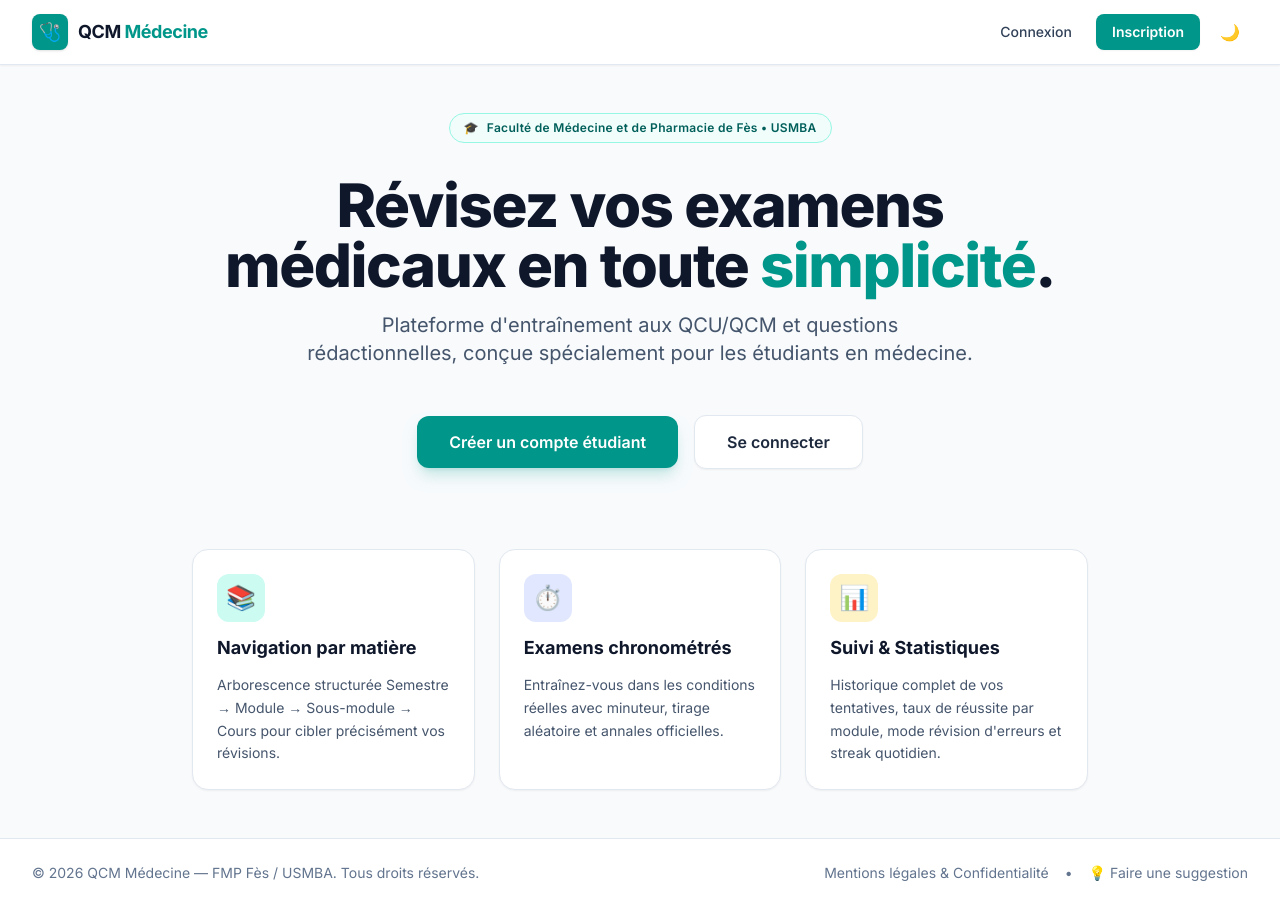
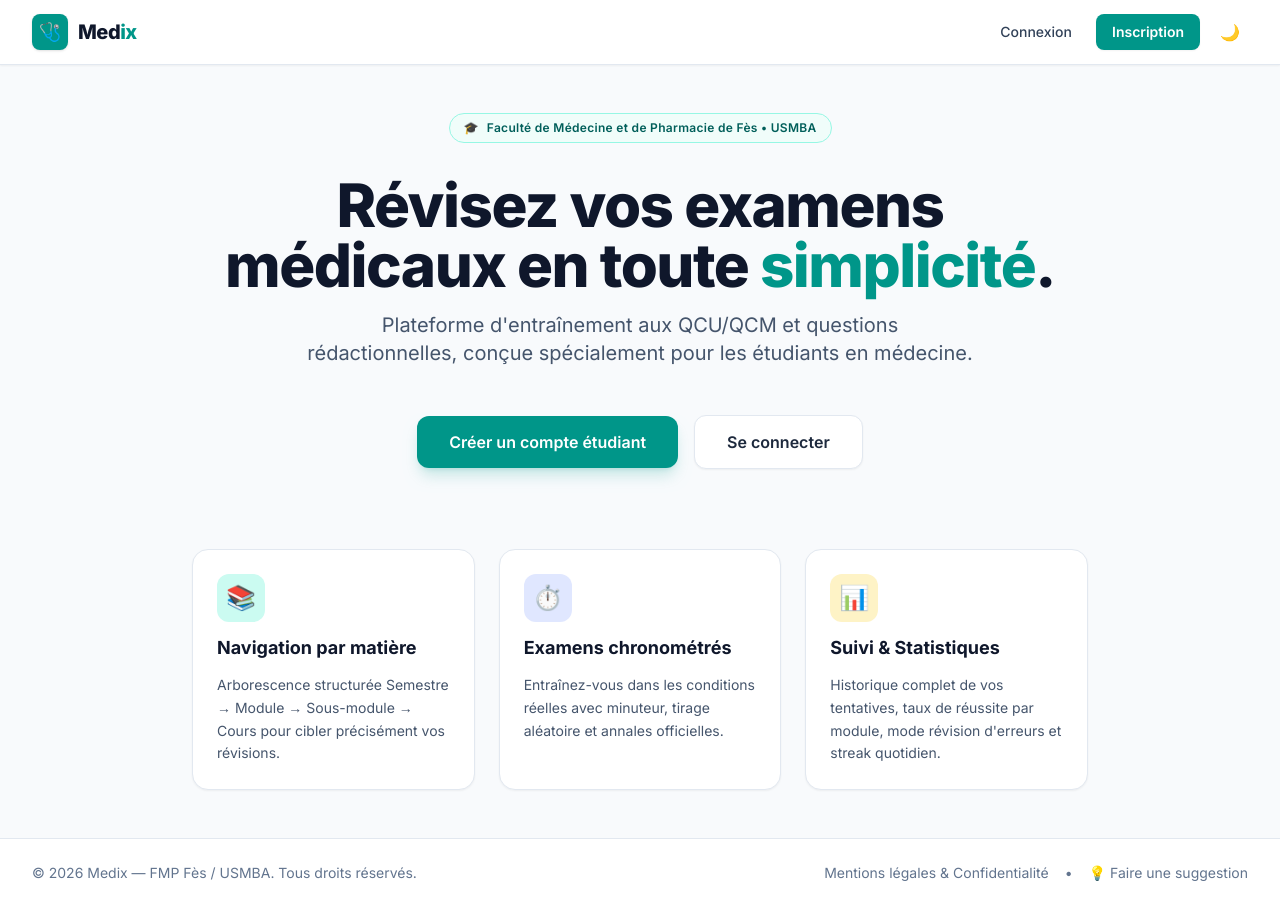
Before and after one commit to Alitoo1/projet-qcm-medecine-vercel, a Next.js app: page / in a window 1280 px wide. Built offline with nearby package versions, Linux system fonts and the light colour scheme; no server answers.

Commit message:
Branding: rename project to Medix

```diff
--- a/src/app/layout.tsx
+++ b/src/app/layout.tsx
@@ -9,7 +9,7 @@ import { Footer } from '@/components/layout/Footer'
 const inter = Inter({ subsets: ['latin'] })
 
 export const metadata: Metadata = {
-  title: 'QCM Médecine — FMP Fès / USMBA',
+  title: 'Medix — QCM & Examens de Médecine',
   description: "Plateforme d'entraînement aux examens et QCM pour étudiants en médecine",
   manifest: '/manifest.webmanifest',
 }
--- a/src/components/layout/Footer.tsx
+++ b/src/components/layout/Footer.tsx
@@ -7,7 +7,7 @@ export function Footer() {
     <footer className="border-t border-slate-200 dark:border-slate-800 bg-white dark:bg-slate-900 py-6 text-sm text-slate-500 dark:text-slate-400 mt-auto transition-colors">
       <div className="max-w-7xl mx-auto px-4 sm:px-6 lg:px-8 flex flex-col sm:flex-row items-center justify-between gap-4">
         <p>
-          © {year} QCM Médecine — FMP Fès / USMBA. Tous droits réservés.
+          © {year} Medix — FMP Fès / USMBA. Tous droits réservés.
         </p>
         <div className="flex items-center gap-4">
           <Link
--- a/src/components/layout/Header.tsx
+++ b/src/components/layout/Header.tsx
@@ -25,8 +25,8 @@ export function Header({ pendingReportsCount = 0 }: { pendingReportsCount?: numb
             <span className="w-9 h-9 rounded-lg bg-teal-600 text-white flex items-center justify-center font-bold text-lg shadow-sm group-hover:bg-teal-700 transition">
               🩺
             </span>
-            <span className="font-bold text-slate-900 dark:text-white text-lg tracking-tight">
-              QCM <span className="text-teal-600">Médecine</span>
+            <span className="font-extrabold text-slate-900 dark:text-white text-xl tracking-tight">
+              Med<span className="text-teal-600">ix</span>
             </span>
           </Link>
         </div>
```
